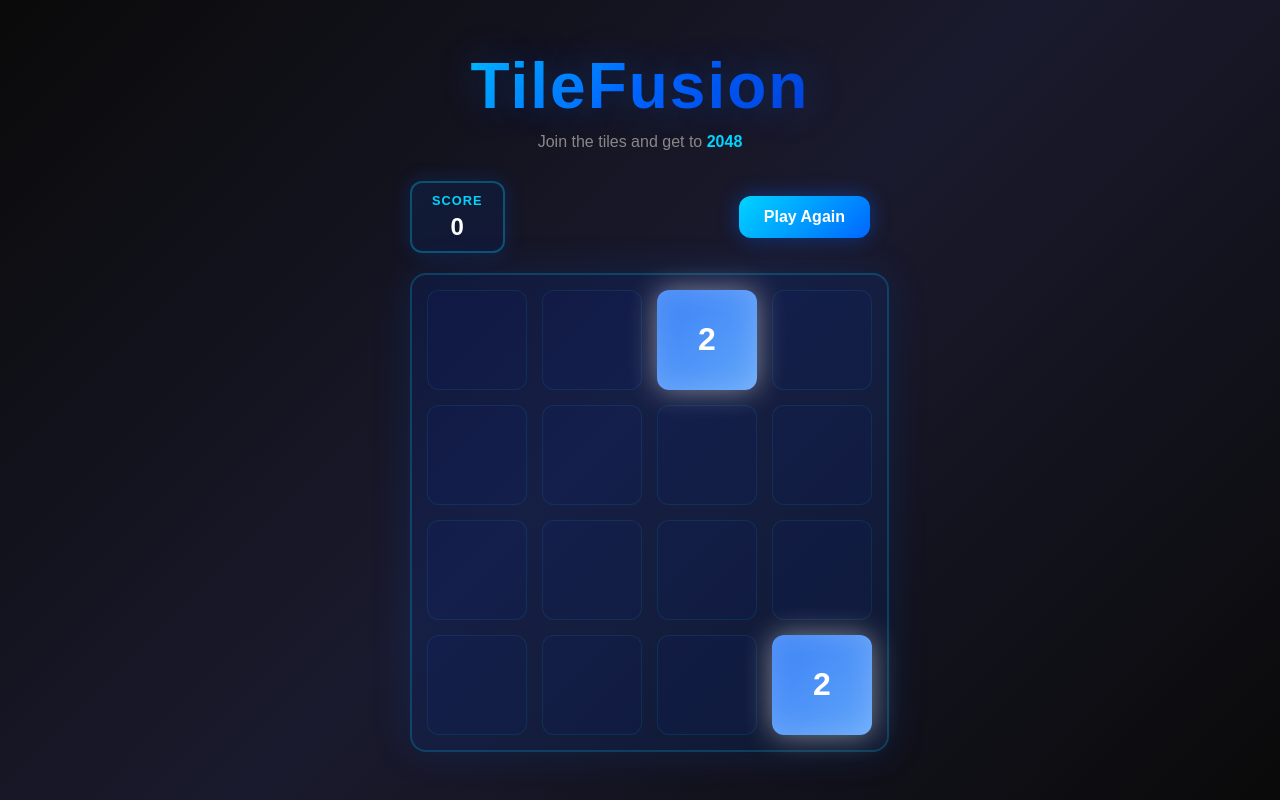
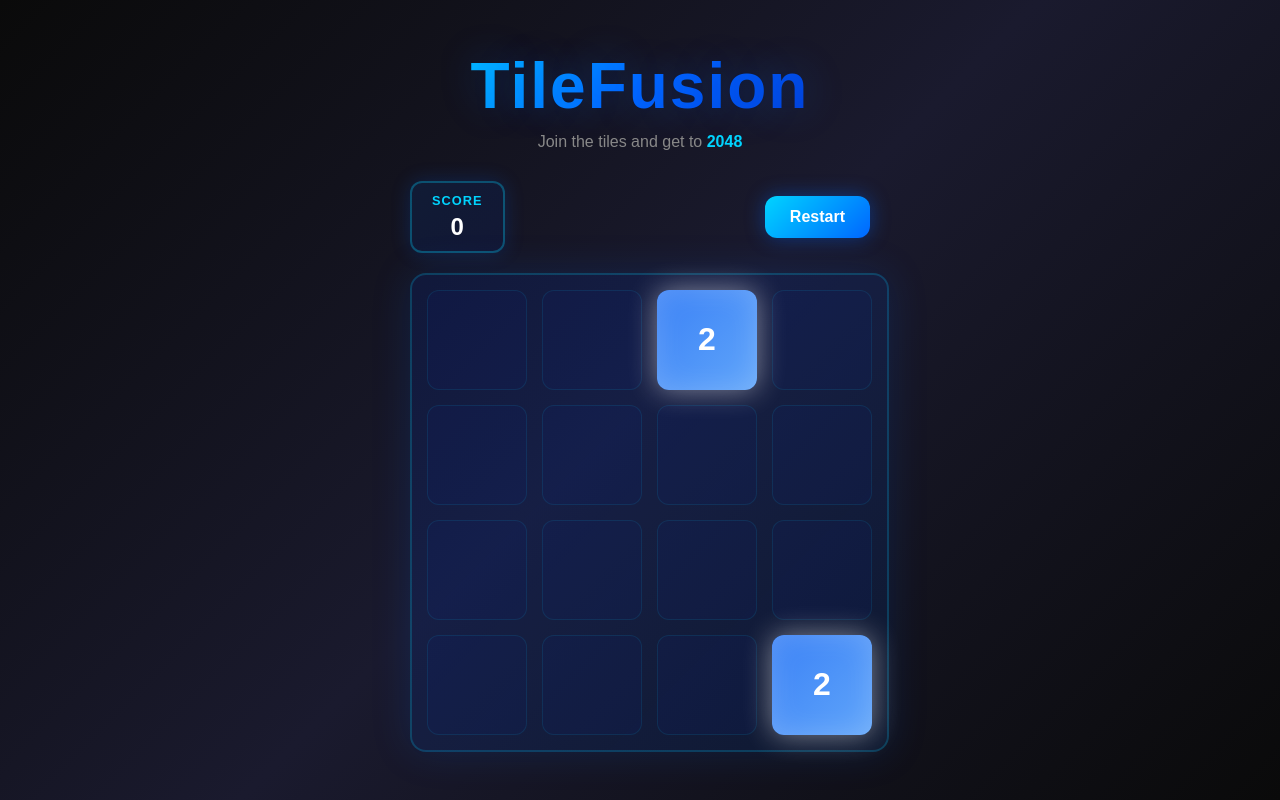
Before and after one commit to Shubhammalhotra001/TileFusion, a React (Create React App) app: page / in a window 1280 px wide. Built offline with nearby package versions, Linux system fonts and the light colour scheme.

Commit message:
Final commit

```diff
--- a/src/pages/ScoreBoard.jsx
+++ b/src/pages/ScoreBoard.jsx
@@ -15,7 +15,7 @@ const ScoreBoard = ({ score, bestScore, onRestart }) => {
         </div> */}
       </div>
       <button className="new-game-btn" onClick={onRestart}>
-        Play Again
+        Restart
       </button>
     </div>
   );
```
